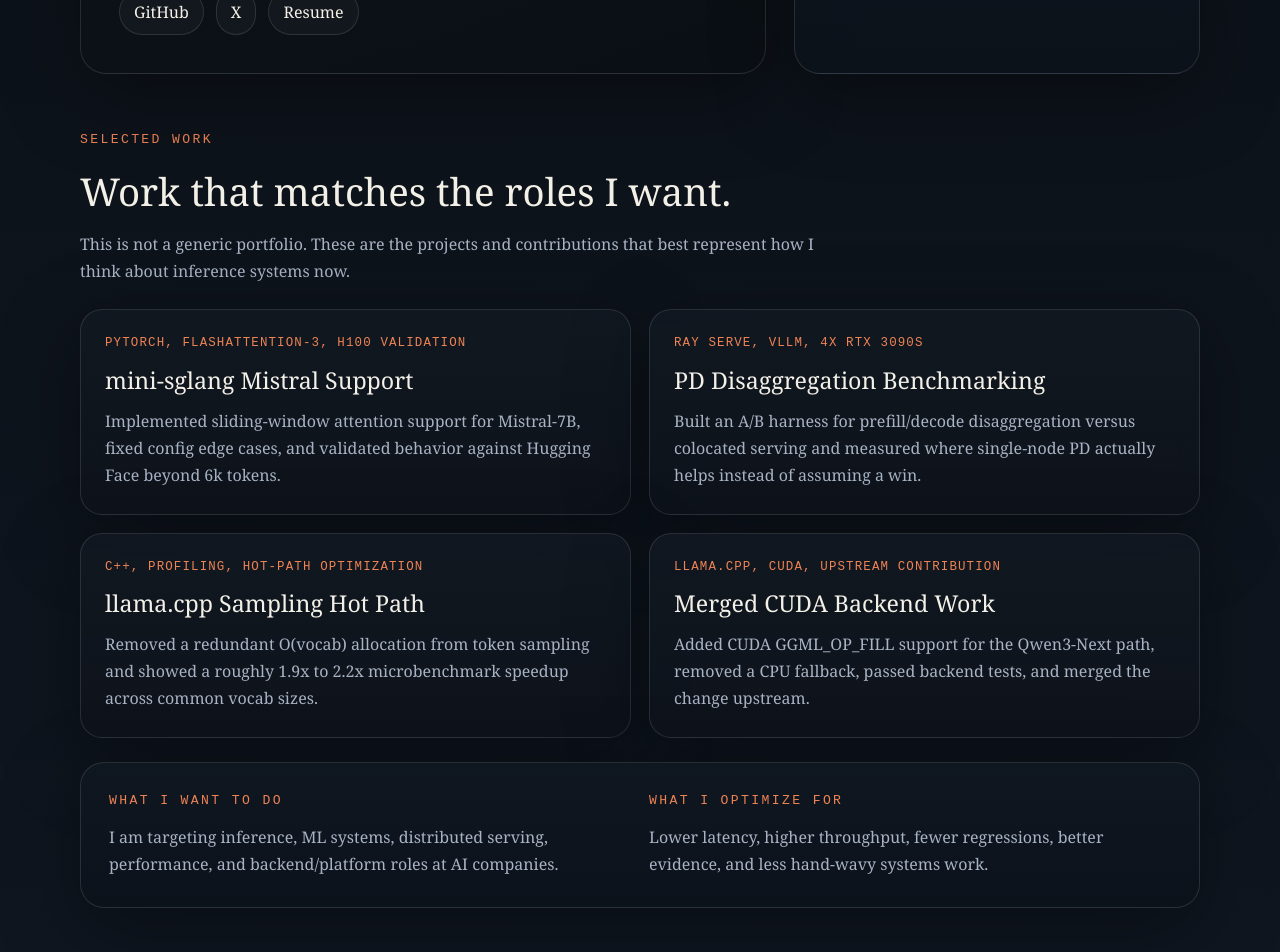
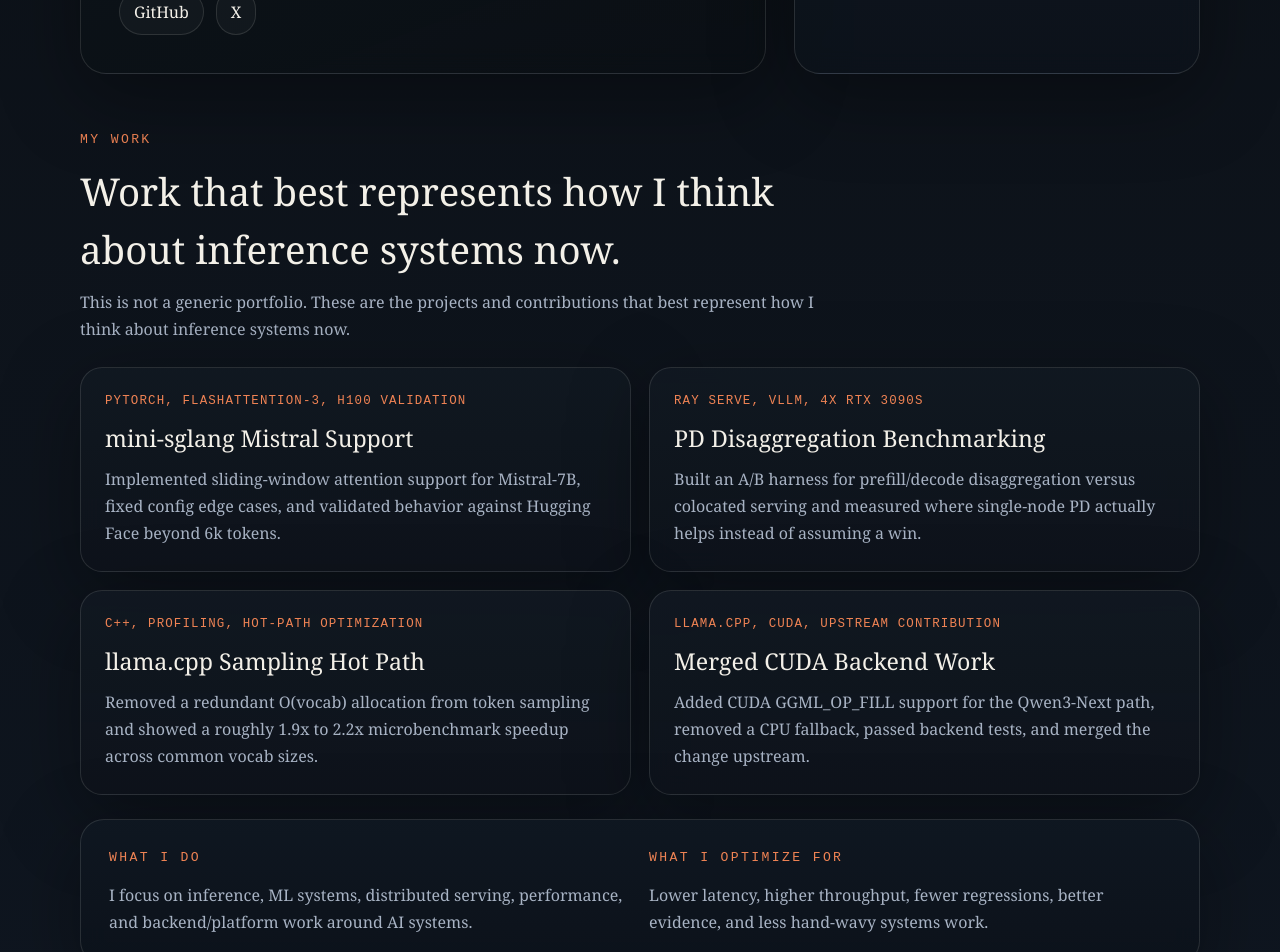
Before and after one commit to JayZenith/portfolio, a React (Create React App) app: page / in a window 1280 px wide. Shown: the part 860-1812 px from the top of the page. Built offline with nearby package versions, Linux system fonts and the light colour scheme; what taos would draw is missing.

Commit message:
Refine portfolio copy

```diff
--- a/src/MainPage.js
+++ b/src/MainPage.js
@@ -37,7 +37,6 @@ const focusAreas = [
 const links = [
   { label: 'GitHub', href: 'https://github.com/JayZenith' },
   { label: 'X', href: 'https://twitter.com/jayz3nith' },
-  { label: 'Resume', href: 'mailto:jayzenith248@gmail.com?subject=Jay%20Zenith%20Resume' }
 ];
 
 function MainPage() {
@@ -72,8 +71,8 @@ function MainPage() {
         </section>
 
         <section className="section-head">
-          <p className="eyebrow">Selected Work</p>
-          <h2>Work that matches the roles I want.</h2>
+          <p className="eyebrow">My Work</p>
+          <h2>Work that best represents how I think about inference systems now.</h2>
           <p>
             This is not a generic portfolio. These are the projects and contributions that best
             represent how I think about inference systems now.
@@ -92,10 +91,9 @@ function MainPage() {
 
         <section className="bottom-strip">
           <div>
-            <p className="eyebrow">What I want to do</p>
+            <p className="eyebrow">What I do</p>
             <p>
-              I am targeting inference, ML systems, distributed serving, performance, and
-              backend/platform roles at AI companies.
+              I focus on inference, ML systems, distributed serving, performance, and backend/platform work around AI systems.
             </p>
           </div>
           <div>
```
